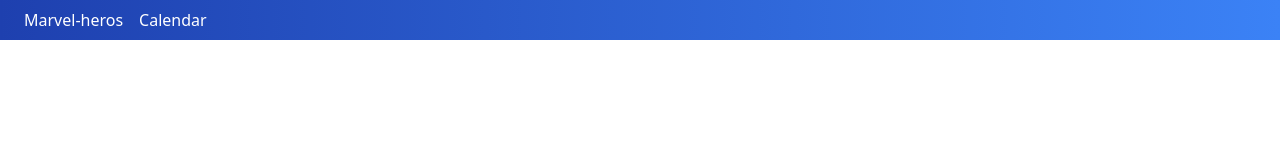
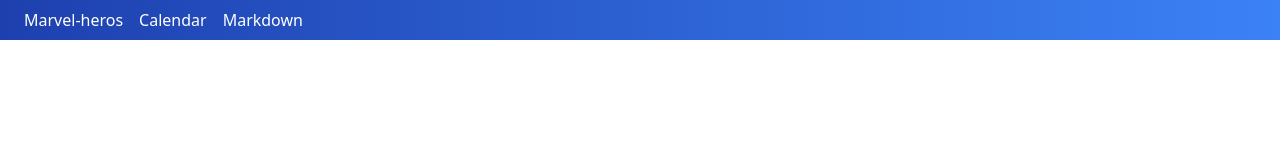
Before and after one commit to pmuzychenko/vue3-project, a Vue app: page /calendas in a window 1280 px wide. Shown: the top 160 px of the page. Built offline with nearby package versions, Linux system fonts and the light colour scheme.

Commit message:
fix: refactoring

```diff
--- a/src/components/AppHeader.vue
+++ b/src/components/AppHeader.vue
@@ -2,13 +2,28 @@
   <nav
     class="w-full text-white bg-gradient-to-r from-blue-800 to-blue-500 px-4 py-2"
   >
-    <router-link to="/marvel-heros" class="mx-2">Marvel-heros</router-link>
-    <router-link to="/calendar" class="mx-2">Calendar</router-link>
+    <router-link
+      v-for="link in list"
+      :key="link"
+      :to="link.path"
+      class="mx-2"
+      >{{ link.title }}</router-link
+    >
   </nav>
 </template>
 
 <script>
-export default {};
+export default {
+  data() {
+    return {
+      list: [
+        { title: "Marvel-heros", path: "/marvel-heros" },
+        { title: "Calendar", path: "/calendas" },
+        { title: "Markdown", path: "/markdown" },
+      ],
+    };
+  },
+};
 </script>
 
 <style>
--- /dev/null
+++ b/src/pages/Markdown.vue
@@ -0,0 +1,10 @@
+<template>
+  <h1>Markdown</h1>
+</template>
+
+<script>
+export default {};
+</script>
+
+<style>
+</style>
```
Also changed, not shown: src/router.js (+6 -3 lines), src/pages/Calendar.vue (renamed from src/components/Calendar.vue), src/pages/Home.vue (renamed from src/components/Home.vue), src/pages/MarvelHeros.vue (renamed from src/components/MarvelHeros.vue).
